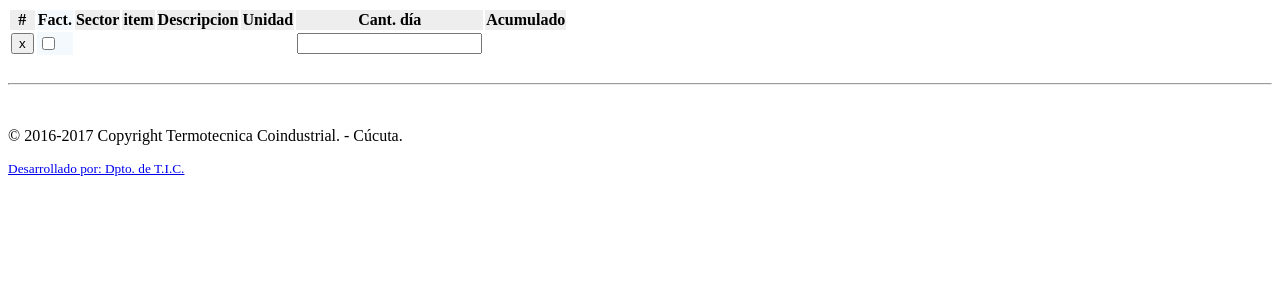
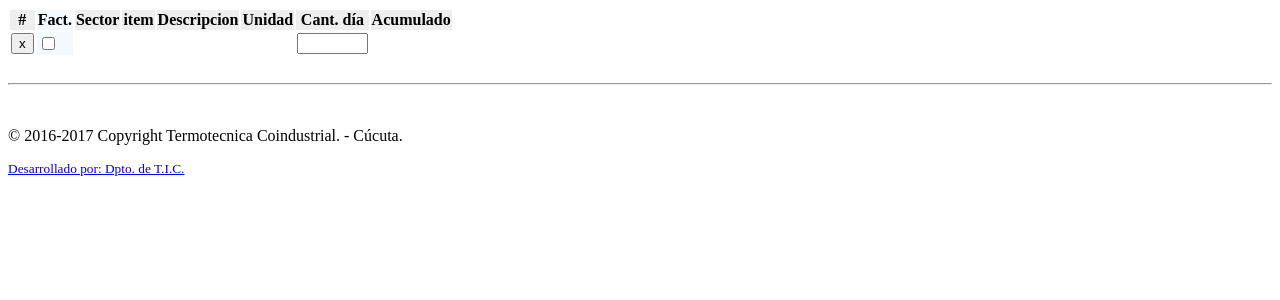
Before and after one commit to tristanius/ot, a PHP site: the page made by application/views/reportes/form/rec/actividadesReporte.php in a window 1280 px wide. Shown: the top 300 px of the page. Run offline with PHP 8.4, Linux system fonts and the light colour scheme; the template is opened without the code that fills it, so the values that code supplies are empty.

Commit message:
mejora menor a reporte de actividades

```diff
--- a/application/views/reportes/form/rec/actividadesReporte.php
+++ b/application/views/reportes/form/rec/actividadesReporte.php
@@ -24,8 +24,8 @@
         <td ng-bind="act.itemc_item"></td>
         <td ng-bind="act.descripcion"></td>
         <td ng-bind="act.unidad"></td>
-        <td class="inputsSmall"> <input type="number" min=0 step=0.00001 ng-model="act.cantidad" ng-init="act.cantidad = parseNumb(act.cantidad)" ng-readonly="rd.info.estado == 'CERRADO' "> </td>
-        <td g-init="act.acumulado?act.acumulado:0;">
+        <td> <input type="number" min=0 step=0.00001 ng-model="act.cantidad" ng-init="act.cantidad = parseNumb(act.cantidad)" ng-readonly="rd.info.estado == 'CERRADO' " style="width: 10ex;"> </td>
+        <td ng-init="act.acumulado?act.acumulado:0;">
           <span ng-bind="(act.acumulado*1) + (act.cantidad*1) |  number:5"></span>
         </td>
     </tbody>
```
